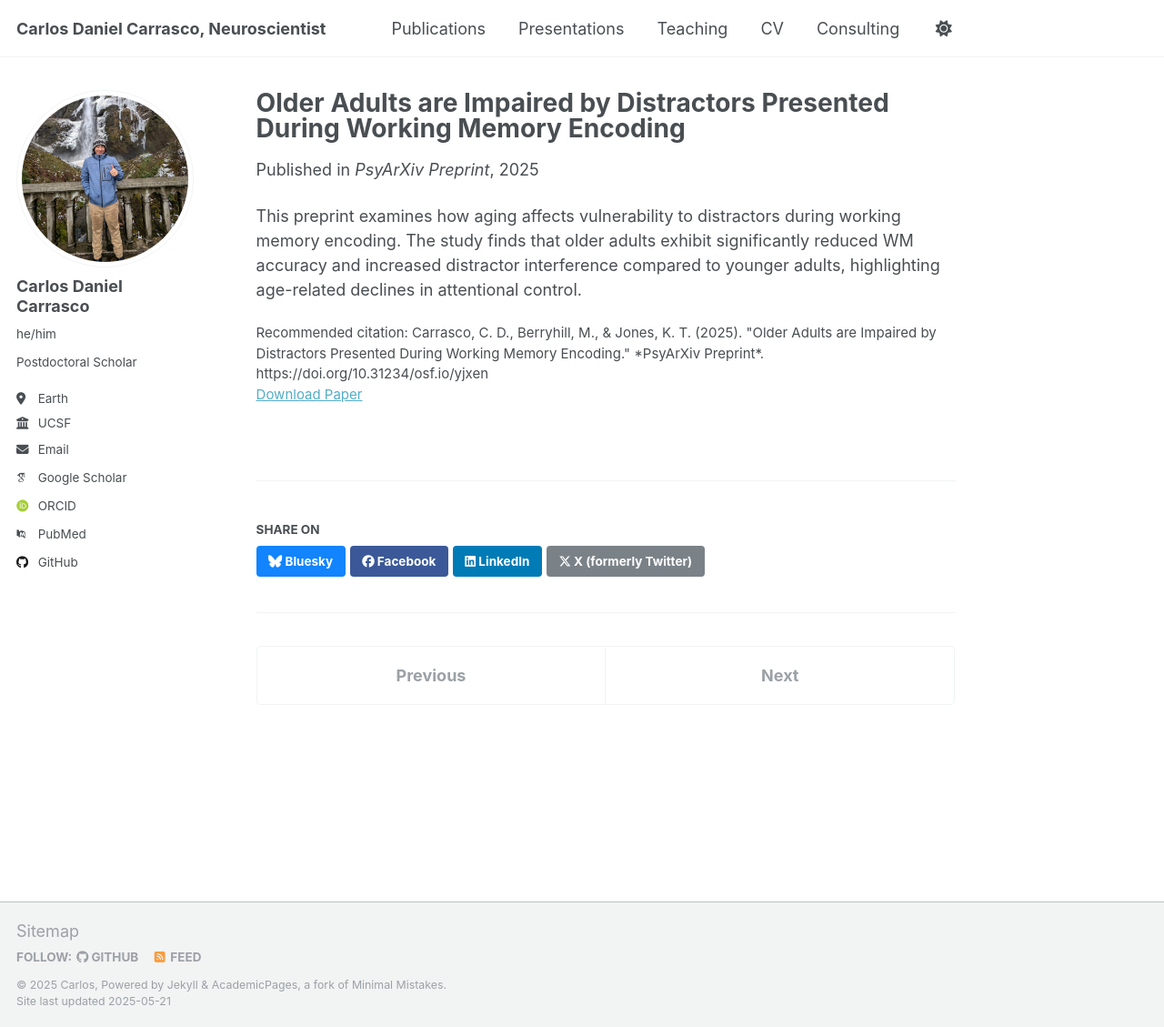
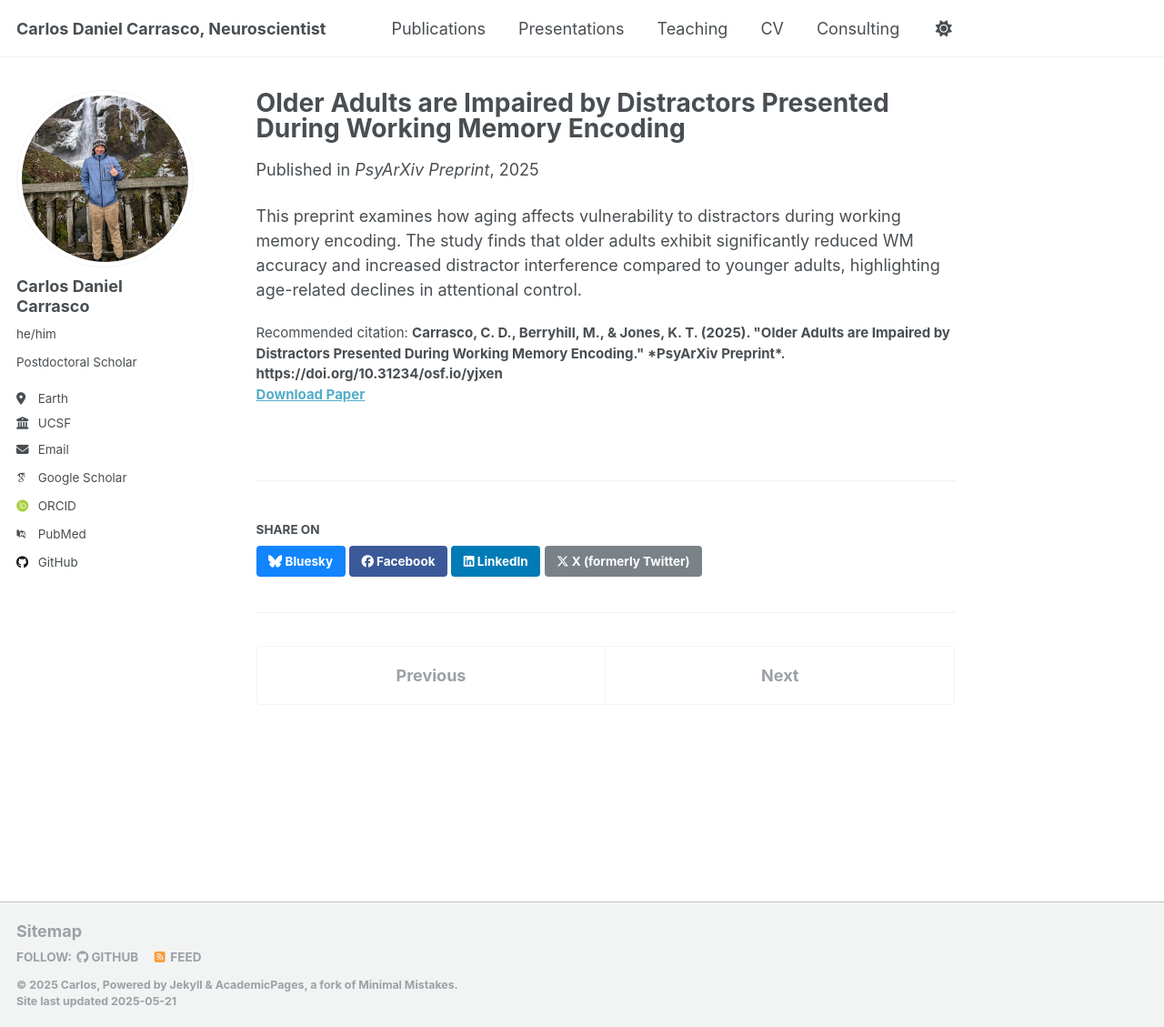
Before and after one commit to mojorisin24/mojorisin24.github.io, a Jekyll site: the page built from _publications/2025-carrasco-older-adults-distractors.md, in a window 1280 px wide and 1129 px high. Shown: the whole window at 91% size. Built offline with Jekyll 4.4.1, drawn with Linux system fonts in a browser that asks for light colours; some web fonts are replaced.

Commit message:
bold fix
small typos

```diff
--- a/_publications/2025-carrasco-older-adults-distractors.md
+++ b/_publications/2025-carrasco-older-adults-distractors.md
@@ -7,6 +7,6 @@
 date: 2025-05-05
 venue: 'PsyArXiv Preprint'
 paperurl: 'https://osf.io/preprints/psyarxiv/yjxen_v2'
-citation: 'Carrasco, C. D., Berryhill, M., & Jones, K. T. (2025). "Older Adults are Impaired by Distractors Presented During Working Memory Encoding." *PsyArXiv Preprint*. https://doi.org/10.31234/osf.io/yjxen'
+citation: '<b>Carrasco, C. D.<b>, Berryhill, M., & Jones, K. T. (2025). "Older Adults are Impaired by Distractors Presented During Working Memory Encoding." *PsyArXiv Preprint*. https://doi.org/10.31234/osf.io/yjxen'
 ---
 This preprint examines how aging affects vulnerability to distractors during working memory encoding. The study finds that older adults exhibit significantly reduced WM accuracy and increased distractor interference compared to younger adults, highlighting age-related declines in attentional control.
```
Also changed, not shown: _publications/2025-carrasco-rare-events.md (+1 -1 lines).
